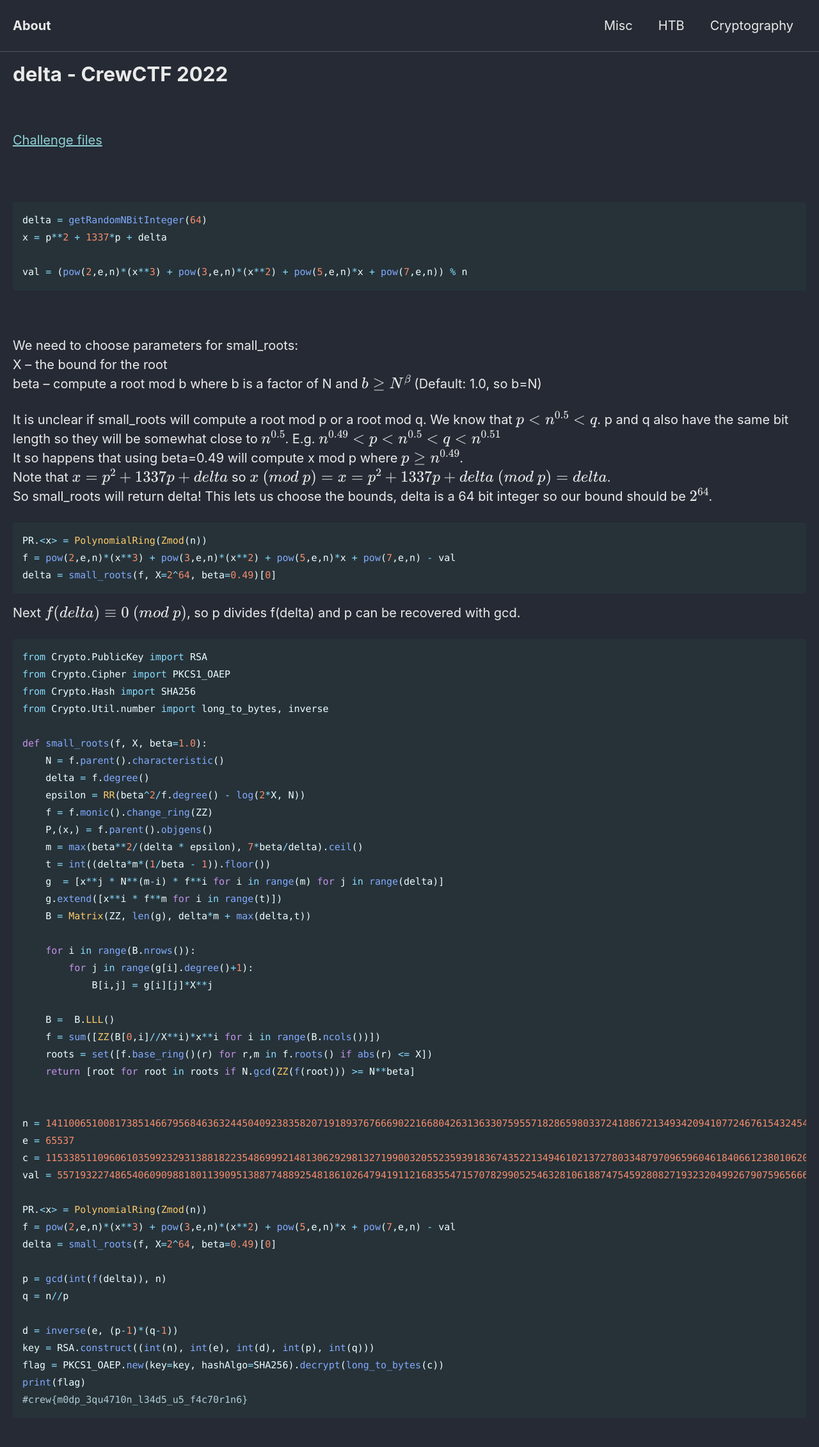
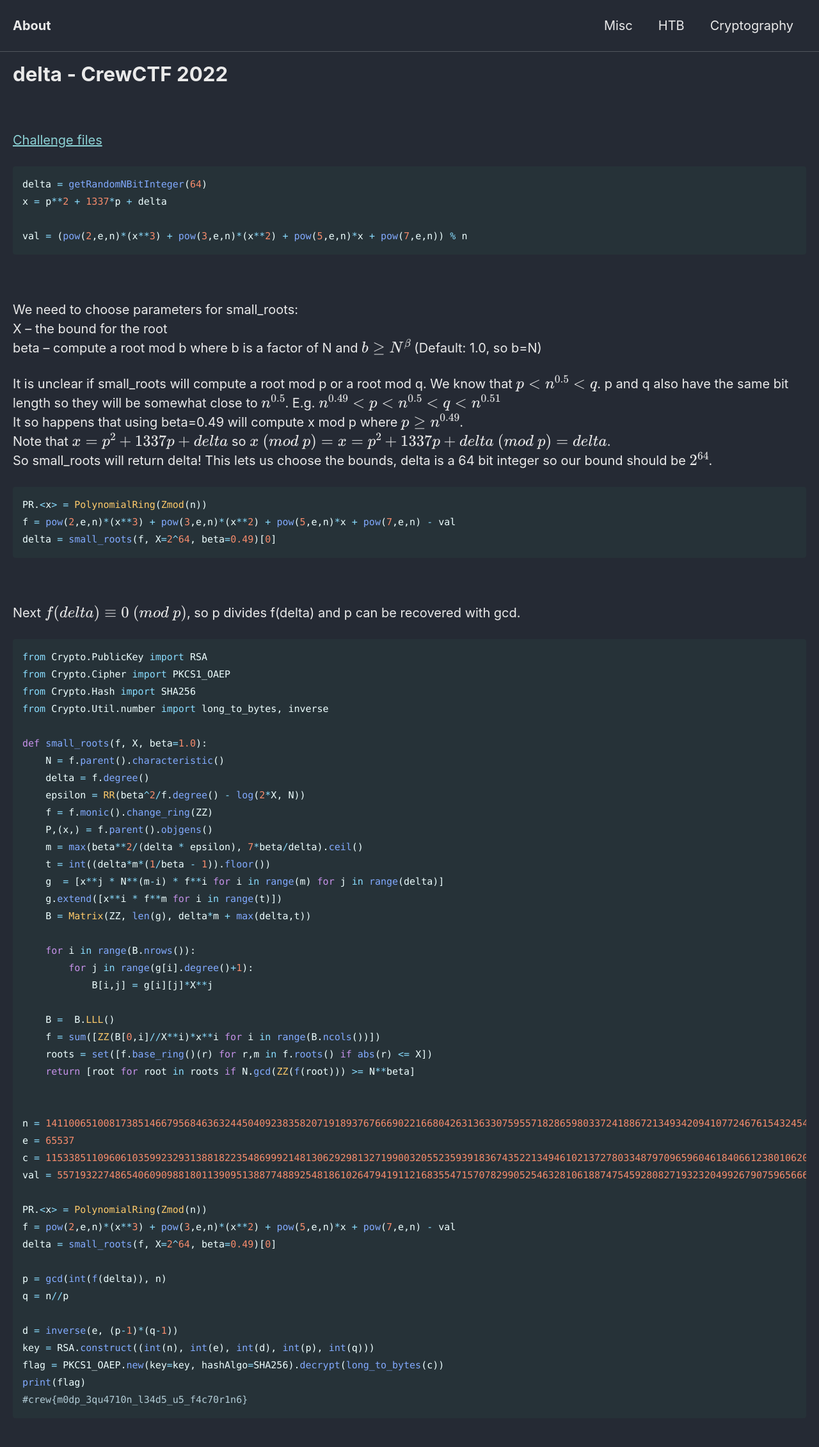
Before and after one commit to Connor-McCartney/Connor-McCartney.github.io, a Jekyll site: the page built from _pages/cryptography/small-roots/delta-CrewCTF-2022.md, in a window 1280 px wide. Shown: the whole page at 64% size. Built offline with Jekyll 4.4.1, drawn with Linux system fonts in a browser that asks for light colours; cached includes are drawn as plain includes.

Commit message:
Update delta-CrewCTF-2022.md

````diff
--- a/_pages/cryptography/small-roots/delta-CrewCTF-2022.md
+++ b/_pages/cryptography/small-roots/delta-CrewCTF-2022.md
@@ -6,8 +6,6 @@ title: delta - CrewCTF 2022
 <br>
 
 [Challenge files](https://github.com/Connor-McCartney/CTF_Files/tree/main/2022/CrewCTF/delta)
-
-<br>
 
 ```python
 delta = getRandomNBitInteger(64)
@@ -33,6 +31,8 @@ PR.<x> = PolynomialRing(Zmod(n))
 f = pow(2,e,n)*(x**3) + pow(3,e,n)*(x**2) + pow(5,e,n)*x + pow(7,e,n) - val
 delta = small_roots(f, X=2^64, beta=0.49)[0]
 ```
+
+<br>
 
 Next $$f(delta) \equiv 0 \ (mod \ p)$$, so p divides f(delta) and p can be recovered with gcd.
 
````
